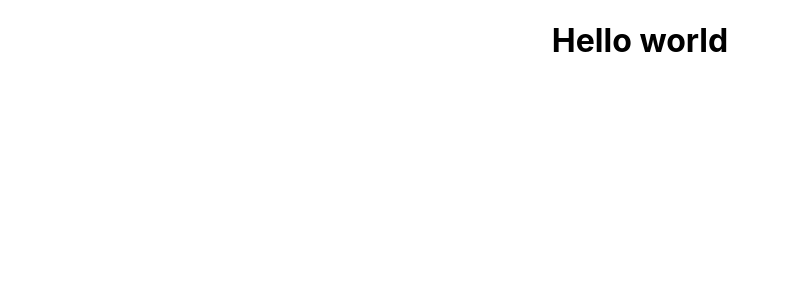
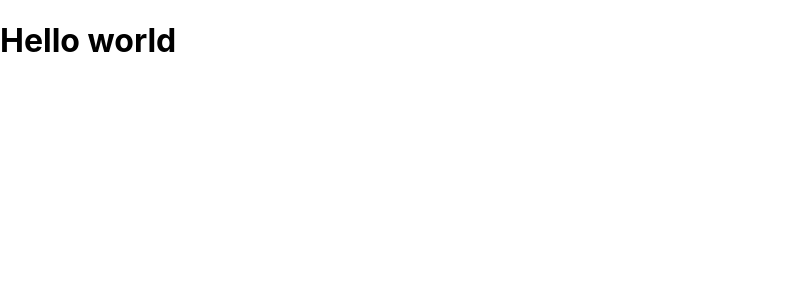
Before and after one commit to Superprior/React-Sass-Golang-project, a React (Create React App) app in the folder typus_frontend/: page / in a window 1280 px wide. Shown: the top 300 px of the page, without its empty margins (0-788 px from the left). Built offline with nearby package versions, Linux system fonts and the light colour scheme.

Commit message:
feat: sass setup

```diff
--- a/typus_frontend/package.json
+++ b/typus_frontend/package.json
@@ -13,6 +13,7 @@
     "react": "^18.2.0",
     "react-dom": "^18.2.0",
     "react-scripts": "5.0.1",
+    "sass": "^1.60.0",
     "typescript": "^4.9.5",
     "web-vitals": "^2.1.4"
   },
--- a/typus_frontend/public/index.html
+++ b/typus_frontend/public/index.html
@@ -4,12 +4,7 @@
     <meta charset="utf-8" />
     <link rel="icon" href="%PUBLIC_URL%/favicon.ico" />
     <meta name="viewport" content="width=device-width, initial-scale=1" />
-    <meta name="theme-color" content="#000000" />
-    <meta
-      name="description"
-      content="Web site created using create-react-app"
-    />
-    <title>React App</title>
+    <title>Typus</title>
   </head>
   <body>
     <div id="root"></div>
--- a/typus_frontend/src/App.tsx
+++ b/typus_frontend/src/App.tsx
@@ -1,9 +1,8 @@
 import React from 'react';
-import './style/App.css';
 
 function App() {
   return (
-    <div className="App">
+    <div>
       <h1>
         Hello world
       </h1>
--- a/typus_frontend/src/index.tsx
+++ b/typus_frontend/src/index.tsx
@@ -1,6 +1,6 @@
 import React from 'react';
 import ReactDOM from 'react-dom/client';
-import './style/index.css';
+import './style/index.sass';
 import App from './App';
 
 const root = ReactDOM.createRoot(
--- a/typus_frontend/src/style/App.css
+++ /dev/null
@@ -1,38 +0,0 @@
-.App {
-  text-align: center;
-}
-
-.App-logo {
-  height: 40vmin;
-  pointer-events: none;
-}
-
-@media (prefers-reduced-motion: no-preference) {
-  .App-logo {
-    animation: App-logo-spin infinite 20s linear;
-  }
-}
-
-.App-header {
-  background-color: #282c34;
-  min-height: 100vh;
-  display: flex;
-  flex-direction: column;
-  align-items: center;
-  justify-content: center;
-  font-size: calc(10px + 2vmin);
-  color: white;
-}
-
-.App-link {
-  color: #61dafb;
-}
-
-@keyframes App-logo-spin {
-  from {
-    transform: rotate(0deg);
-  }
-  to {
-    transform: rotate(360deg);
-  }
-}
--- a/typus_frontend/src/style/index.css
+++ /dev/null
@@ -1,13 +0,0 @@
-body {
-  margin: 0;
-  font-family: -apple-system, BlinkMacSystemFont, 'Segoe UI', 'Roboto', 'Oxygen',
-    'Ubuntu', 'Cantarell', 'Fira Sans', 'Droid Sans', 'Helvetica Neue',
-    sans-serif;
-  -webkit-font-smoothing: antialiased;
-  -moz-osx-font-smoothing: grayscale;
-}
-
-code {
-  font-family: source-code-pro, Menlo, Monaco, Consolas, 'Courier New',
-    monospace;
-}
--- /dev/null
+++ b/typus_frontend/src/style/index.sass
@@ -0,0 +1,9 @@
+body
+  margin: 0
+  font-family: -apple-system, BlinkMacSystemFont, 'Segoe UI', 'Roboto', 'Oxygen', 'Ubuntu', 'Fira Sans', 'Droid Sans', sans-serif
+  -webkit-font-smoothing: antialiased
+  -moz-osx-font-smoothing: grayscale
+
+
+code
+  font-family: source-code-pro, Menlo, Monaco, Consolas, 'Courier New', monospace
```
